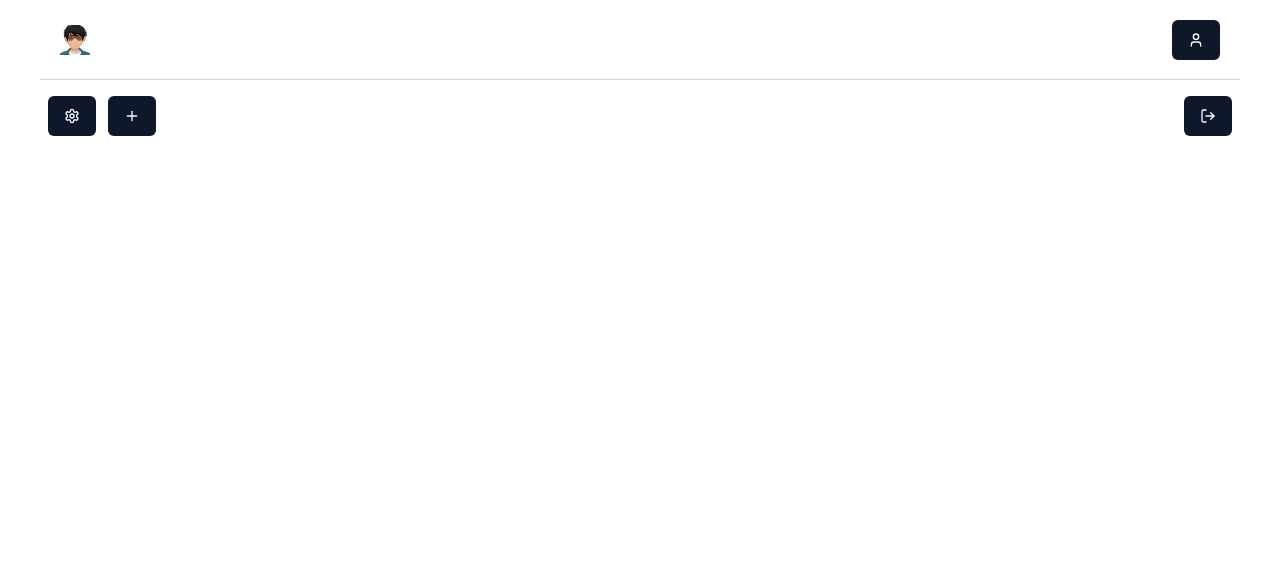
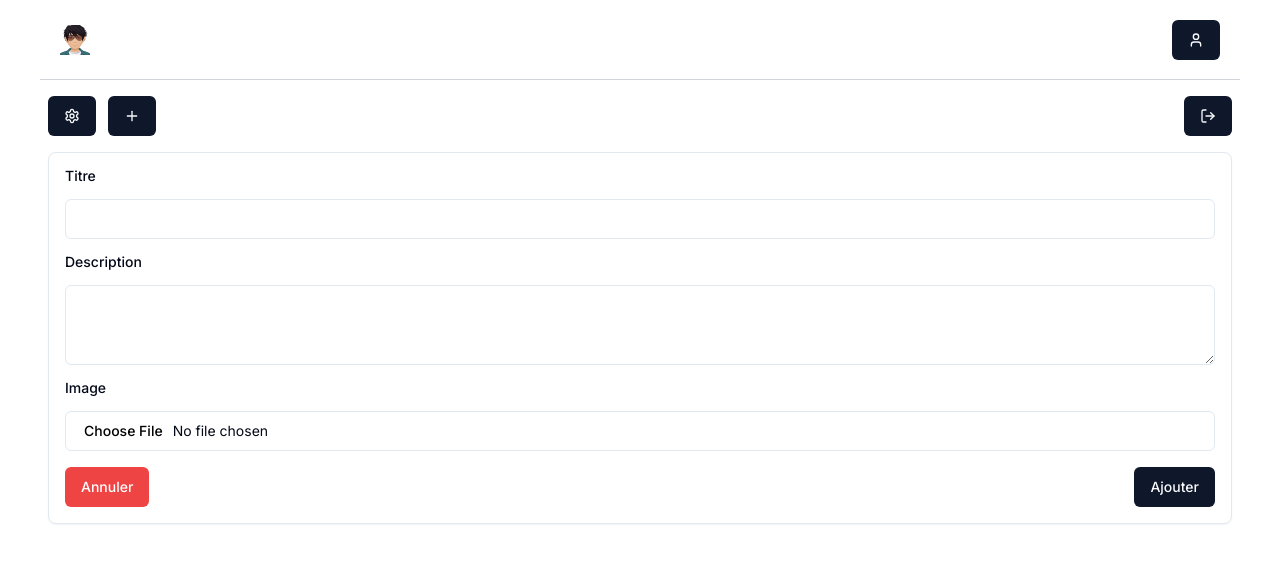
Before and after one commit to psychoniac/blog-addict, a Next.js app: page /dashboard/createArticle in a window 1280 px wide. Shown: the top 562 px of the page. Built offline with nearby package versions, Linux system fonts and the light colour scheme; no server answers.

Commit message:
création des schema yup, création du formulaire de création d'article.

```diff
--- a/app/dashboard/createArticle/page.tsx
+++ b/app/dashboard/createArticle/page.tsx
@@ -1,8 +1,92 @@
+"use client"
+
+import { useState } from "react";
+import {ref, uploadBytes, getDownloadURL} from 'firebase/storage';
+import { storage } from "@/db/configFirebase";
+import { yupResolver } from "@hookform/resolvers/yup";
+import {useForm, SubmitHandler} from 'react-hook-form';
+import { useFirebase } from "@/context/articleContext";
+import { schemaArticle } from "@/schema/schema";
+import { DataFormType } from "@/types/types";
+import { Button } from "@/components/ui/button";
+import { Card, CardContent } from "@/components/ui/card";
+import {Input} from '@/components/ui/input';
+import { Textarea } from "@/components/ui/textarea";
+import { Label } from "@/components/ui/label";
+import useAuth from "@/hooks/useAuth";
+import { useRouter } from "next/navigation";
+import Link from "next/link";
+
 
 export default function PageCreateArticle() {
+  const [file, setFile] = useState<File | undefined>();
+  const [imagePreview, setImagePreview] = useState<string | undefined>();
+  const {addArticle} = useFirebase();
+  const {user} = useAuth();
+  const router = useRouter();
+
+  const {handleSubmit, register, formState: {errors}} = useForm<DataFormType>({
+    resolver: yupResolver(schemaArticle)
+  })
+
+  const handleChange = (e: React.ChangeEvent<HTMLInputElement>) => {
+    const selectedFile = e.target.files?.[0];
+    setFile(selectedFile);
+
+    if(selectedFile){
+      const imageURL = URL.createObjectURL(selectedFile);
+      setImagePreview(imageURL);
+      }
+    };
+
+    const onSubmit: SubmitHandler<DataFormType> = async (formData)=>{
+      try {
+        let imageUrl = "";
+        if(file){
+          const imageRef = ref(storage, `articlesImages/${file.name}`);
+          await uploadBytes(imageRef, file);
+          imageUrl = await getDownloadURL(imageRef);
+        }
+
+        await addArticle({
+          ...formData,
+          image: imageUrl,
+          authorName: user?.displayName as string,
+          authorId: user?.uid as string,
+          createAt: new Date(),
+        });
+        setImagePreview(undefined);
+        router.push('/dashboard');
+
+      }catch(error){
+        console.error('Erreur lors de la soumission du formulaire', error);
+      }
+    }
+
   return (
-    <div>
+    <Card>
+      <CardContent className="p-4">
+      <form onSubmit={handleSubmit(onSubmit)} className="flex flex-col space-y-4">
+        <Label htmlFor="title">Titre</Label>
+        <Input {...register('title')} id="title"/>
+        {errors.title && <span className="text-red-500">{errors.title.message}</span>}
+        <Label htmlFor="description">Description</Label>
+        <Textarea {...register('description')} id="description"/>
+        {errors.description && <span className="text-red-500">{errors.description.message}</span>}
+        <Label htmlFor="image">Image</Label>
+        <Input type="file" accept="image/gif,image/jpeg, image/png, image/webp" onChange={handleChange} id="image" className="cursor-pointer"/>
 
-    </div>
+        {imagePreview && <img className="w-full h-[500px] object-cover" src={imagePreview} alt="image preview"/>}
+
+        <div className="flex items-center justify-between">
+          <Link href='/dashboard'>
+            <Button type="button" className="bg-red-500 hover:bg-red-600 text-white">Annuler</Button>
+          </Link>
+          <Button type="submit">Ajouter</Button>
+
+        </div>
+      </form>
+      </CardContent>
+    </Card>
   )
 }
--- /dev/null
+++ b/components/ui/input.tsx
@@ -0,0 +1,25 @@
+import * as React from "react"
+
+import { cn } from "@/lib/utils"
+
+export interface InputProps
+  extends React.InputHTMLAttributes<HTMLInputElement> {}
+
+const Input = React.forwardRef<HTMLInputElement, InputProps>(
+  ({ className, type, ...props }, ref) => {
+    return (
+      <input
+        type={type}
+        className={cn(
+          "flex h-10 w-full rounded-md border border-input bg-background px-3 py-2 text-sm ring-offset-background file:border-0 file:bg-transparent file:text-sm file:font-medium placeholder:text-muted-foreground focus-visible:outline-none focus-visible:ring-2 focus-visible:ring-ring focus-visible:ring-offset-2 disabled:cursor-not-allowed disabled:opacity-50",
+          className
+        )}
+        ref={ref}
+        {...props}
+      />
+    )
+  }
+)
+Input.displayName = "Input"
+
+export { Input }
--- /dev/null
+++ b/components/ui/label.tsx
@@ -0,0 +1,26 @@
+"use client"
+
+import * as React from "react"
+import * as LabelPrimitive from "@radix-ui/react-label"
+import { cva, type VariantProps } from "class-variance-authority"
+
+import { cn } from "@/lib/utils"
+
+const labelVariants = cva(
+  "text-sm font-medium leading-none peer-disabled:cursor-not-allowed peer-disabled:opacity-70"
+)
+
+const Label = React.forwardRef<
+  React.ElementRef<typeof LabelPrimitive.Root>,
+  React.ComponentPropsWithoutRef<typeof LabelPrimitive.Root> &
+    VariantProps<typeof labelVariants>
+>(({ className, ...props }, ref) => (
+  <LabelPrimitive.Root
+    ref={ref}
+    className={cn(labelVariants(), className)}
+    {...props}
+  />
+))
+Label.displayName = LabelPrimitive.Root.displayName
+
+export { Label }
--- /dev/null
+++ b/components/ui/textarea.tsx
@@ -0,0 +1,24 @@
+import * as React from "react"
+
+import { cn } from "@/lib/utils"
+
+export interface TextareaProps
+  extends React.TextareaHTMLAttributes<HTMLTextAreaElement> {}
+
+const Textarea = React.forwardRef<HTMLTextAreaElement, TextareaProps>(
+  ({ className, ...props }, ref) => {
+    return (
+      <textarea
+        className={cn(
+          "flex min-h-[80px] w-full rounded-md border border-input bg-background px-3 py-2 text-sm ring-offset-background placeholder:text-muted-foreground focus-visible:outline-none focus-visible:ring-2 focus-visible:ring-ring focus-visible:ring-offset-2 disabled:cursor-not-allowed disabled:opacity-50",
+          className
+        )}
+        ref={ref}
+        {...props}
+      />
+    )
+  }
+)
+Textarea.displayName = "Textarea"
+
+export { Textarea }
--- a/package.json
+++ b/package.json
@@ -10,6 +10,7 @@
   },
   "dependencies": {
     "@hookform/resolvers": "^3.9.0",
+    "@radix-ui/react-label": "^2.1.0",
     "@radix-ui/react-slot": "^1.1.0",
     "class-variance-authority": "^0.7.0",
     "clsx": "^2.1.1",
--- /dev/null
+++ b/schema/schema.ts
@@ -0,0 +1,8 @@
+import * as Yup from 'yup';
+
+export const schemaArticle = Yup.object().shape({
+    // trim pour enlever les espaces a gauche et a droite
+    title: Yup.string().trim().required("Le titre est requis imbécile!"),
+    description: Yup.string().trim().required("La description est requise bon à rien."),
+    image: Yup.string()
+})
```
Also changed, not shown: 1 other file (tests, documents, lock files or other folders).
